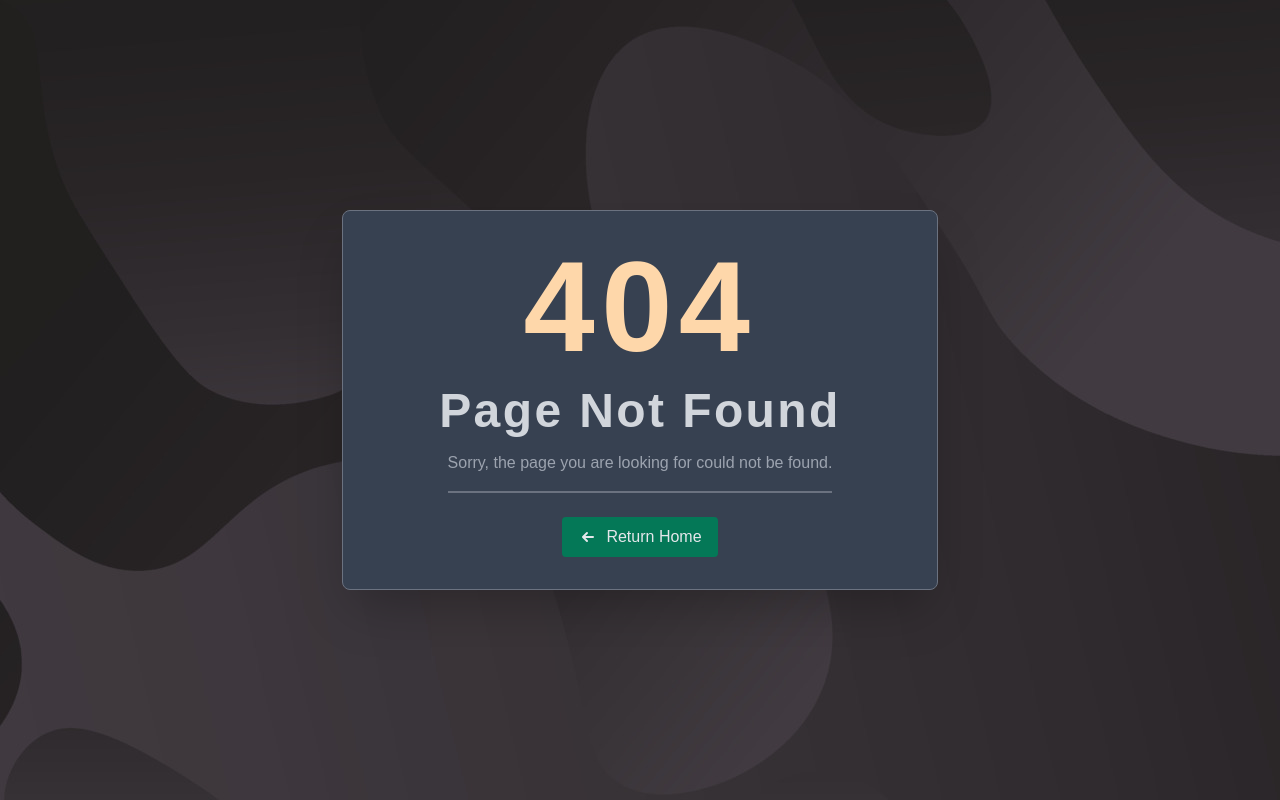
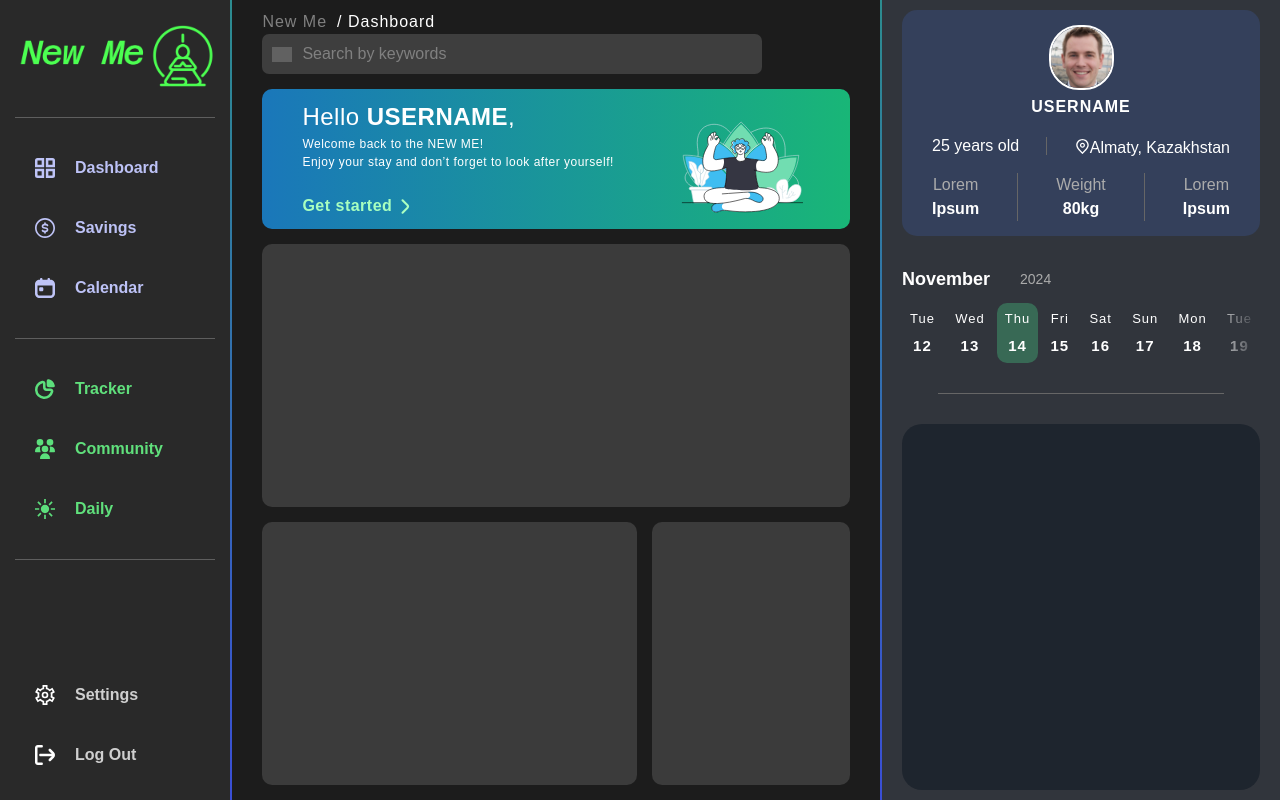
Before and after one commit to Kanres-GH/sobriety-front, a React (Vite) app: page /tracker/dashboard in a window 1280 px wide. Before the commit this address had no page. Built offline with nearby package versions, Linux system fonts and the light colour scheme; grey boxes are pictures that could not be loaded.

Commit message:
edited dashboard design

```diff
--- a/src/App.tsx
+++ b/src/App.tsx
@@ -19,12 +19,12 @@
                 <Route path='*' element={<PageNotFound />} />
                 <Route path='/login' element={<LoginPage />} />
                 <Route path='/register' element={<RegisterPage />} />
-                <Route path='/dashboard' element={<MainPage />} />
+                <Route path='/tracker/dashboard' element={<MainPage />} />
                 <Route path='/settings' element={<SettingsPage />} />
                 <Route path='/profile' element={<ProfilePage />} />
                 <Route path='/community' element={<CommunityPage />} />
-                <Route path='/savings' element={<SavingsPage />} />
-                <Route path='/calendar' element={<CalendarPage />} />
+                <Route path='/tracker/savings' element={<SavingsPage />} />
+                <Route path='/tracker/calendar' element={<CalendarPage />} />
                 <Route path='/workbook' element={<WorkbookPage />} />
             </Routes>
         </Router>
--- a/src/components/Navbar.tsx
+++ b/src/components/Navbar.tsx
@@ -23,19 +23,19 @@
             <hr className="navbar-hr"/>
             <div className="navbar-main-current">
                 <ul className="navbar-ul">
-                    <Link to="/dashboard">
+                    <Link to="/tracker/dashboard">
                         <li className="navbar-li navbar-li-current">
                             <img src={dashboardIcon} className="navbar-icon-current" />
                             Dashboard
                         </li>
                     </Link>
-                    <Link to="/dashboard">
+                    <Link to="tracker/savings">
                         <li className="navbar-li navbar-li-current">
                             <img src={savingsIcon} className="navbar-icon-current" />
                             Savings
                         </li>
                     </Link>
-                    <Link to="/dashboard">
+                    <Link to="tracker/calendar">
                         <li className="navbar-li navbar-li-current">
                             <img src={calendarIcon} className="navbar-icon-current" />
                             Calendar
@@ -46,13 +46,13 @@
             <hr className="navbar-hr"/>
             <div className="navbar-main-list">
                 <ul className="navbar-ul">
-                    <Link to="/calendar">
+                    <Link to="/dashboard">
                         <li className="navbar-li navbar-li-list">
                             <img src={trackerIcon} className="navbar-icon-list" />
                             Tracker
                         </li>
                     </Link>
-                    <Link to="/calendar">
+                    <Link to="/community">
                         <li className="navbar-li navbar-li-list">
                             <img src={communityIcon} className="navbar-icon-list" />
                             Community
--- a/src/components/SideCalendar.tsx
+++ b/src/components/SideCalendar.tsx
@@ -13,9 +13,9 @@
             <div className="side-calendar-header">
                 <h3 style={{ color: 'white' }}>{currentDate.toLocaleString('en-us', { month: 'long' })}</h3>
                 <p style={{ color: '#ababab' }}>{currentDate.getFullYear()}</p>
-                <a href="#" className="side-calendar-add-reminder" style={{ color: '#00aaff' }}>
+                {/* <a href="#" className="side-calendar-add-reminder" style={{ color: '#00aaff' }}>
                     Add reminder
-                </a>
+                </a> */}
             </div>
             <div className="side-calendar-days">
                 {daysToDisplay.map((day, index) => {
--- a/src/components/SideProfile.tsx
+++ b/src/components/SideProfile.tsx
@@ -2,7 +2,7 @@
 import avatar from '../static/imgs/avatar.jpg'
 import markerIcon from '../static/imgs/icons/marker.svg'
 import SideCalendar from './SideCalendar';
-import bellIcon from '../static/imgs/icons/bell.svg'
+// import bellIcon from '../static/imgs/icons/bell.svg'
 
 export default function SideProfile() {
 
@@ -41,7 +41,7 @@
                 <SideCalendar />
             </div>
             <hr className='main-hr' style={{width: '80%', alignSelf: 'center', borderTop: 'none'}}/>
-            <div className="side-profile-upcoming">
+            {/* <div className="side-profile-upcoming">
                 <h2 style={{color: 'white', fontWeight: 'bold', fontSize: '18px', letterSpacing: 1.5}}>Upcoming</h2>
                 <div className="side-profile-upcoming-items">
                     <div className="side-profile-upcoming-item">
@@ -66,7 +66,7 @@
                     </div>
                 </div>
                 <hr className='main-hr' style={{width: '80%', alignSelf: 'center', borderTop: 'none'}}/>
-            </div>
+            </div> */}
             <div className="side-profile-footer">
 
             </div>
--- a/src/static/css/main-page.css
+++ b/src/static/css/main-page.css
@@ -141,9 +141,10 @@
 
 .side-calendar-header {
     display: flex;
-    justify-content: space-between;
+    /* justify-content: space-between; */
     align-items: center;
     margin-bottom: 10px;
+    gap: 30px;
 }
 
 .side-calendar-header h3 {
```
